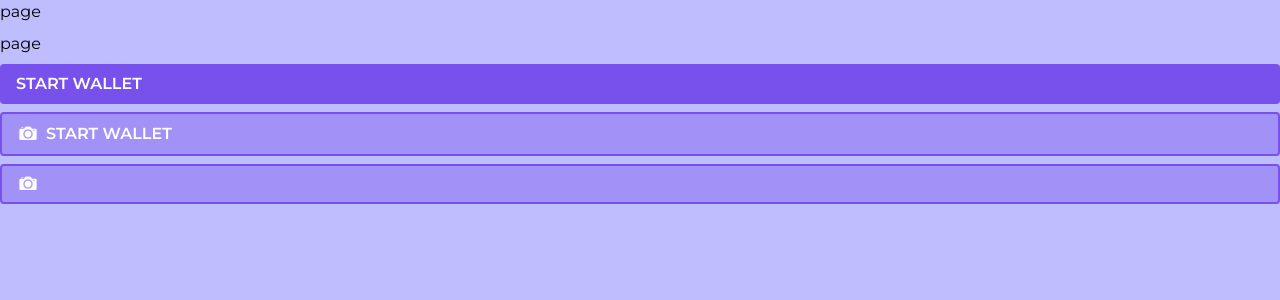
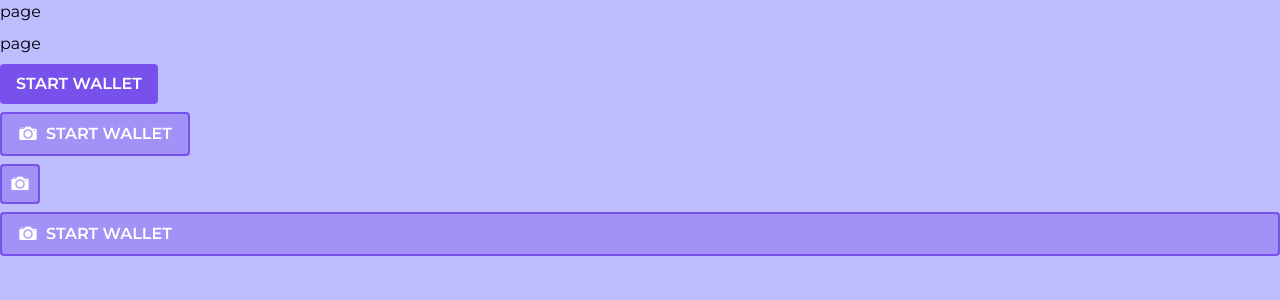
Before and after one commit to murieldelvaux/next-leans-nft, a Next.js app: page / in a window 1280 px wide. Shown: the top 300 px of the page. Built offline with nearby package versions, Linux system fonts and the light colour scheme.

Commit message:
fix: adjust button types to conditional types

```diff
--- a/app/components/Button/Button.tsx
+++ b/app/components/Button/Button.tsx
@@ -1,29 +1,28 @@
 "use client";
 import React from "react";
+import clsx from "clsx";
 import { ButtonProps } from "./Button.types";
-import clsx from "clsx";
 
 export const Button = ({
   buttonContent,
   icon,
   text,
   colorType,
+  fullWidth = false
 }: ButtonProps) => {
   return (
     <button
       className={clsx(
-        `px-4 py-2 rounded ${
-          colorType === "solid"
-            ? "bg-dark-purple  hover:bg-dark-purple-dark"
-            : "bg-dark-purple-40 hover:bg-dark-purple-60"
-        } text-white ${
-          colorType === "transparent"
-            ? "border-2 border-dark-purple"
-            : "border-none"
-        }`
+        ` ${buttonContent === "iconOnly" ? "px-2" : "px-4"} py-2 rounded ${colorType === "solid"
+          ? "bg-dark-purple  hover:bg-dark-purple-dark"
+          : "bg-dark-purple-40 hover:bg-dark-purple-60"
+        } text-white ${colorType === "transparent"
+          ? "border-2 border-dark-purple"
+          : "border-none"
+        } ${fullWidth ? "w-full" : "w-fit"}`
       )}
     >
-      <div className="flex items-center space-x-2">
+      <div className="flex items-center gap-x-2 text-center">
         {(buttonContent === "iconOnly" || buttonContent === "textAndIcon") && (
           <>{icon}</>
         )}
--- a/app/page.tsx
+++ b/app/page.tsx
@@ -16,13 +16,19 @@ export default function Page() {
         text="start wallet"
         colorType="transparent"
         buttonContent="textAndIcon"
-        icon={<CameraIcon width="20px" height="20px"/>}
+        icon={<CameraIcon width="20px" height="20px" />}
+      />
+      <Button
+        colorType="transparent"
+        buttonContent="iconOnly"
+        icon={<CameraIcon width="20px" height="20px" />}
       />
       <Button
         text="start wallet"
         colorType="transparent"
-        buttonContent="iconOnly"
-        icon={<CameraIcon width="20px" height="20px"/>}
+        buttonContent="textAndIcon"
+        icon={<CameraIcon width="20px" height="20px" />}
+        fullWidth
       />
     </div>
   );
```
Also changed, not shown: app/components/Button/Button.types.ts (+22 -6 lines).
